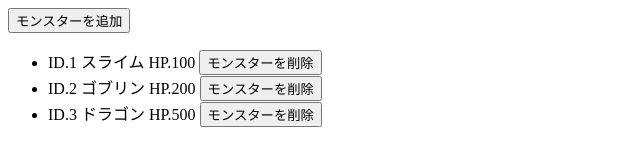
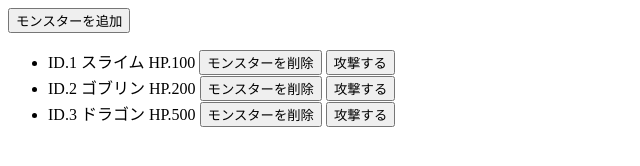
Before and after one commit to Takano1048/vuetry, a plain HTML site: page P76_ListAddDelete/index.html in a window 1280 px wide. Shown: the whole page, without its empty margins (0-640 px from the left). Drawn offline with nearby package versions, Linux system fonts and the light colour scheme.

Commit message:
リスト追加削除

```diff
--- a/P76_ListAddDelete/index.html
+++ b/P76_ListAddDelete/index.html
@@ -10,10 +10,11 @@
         <button v-on:click="doAdd">モンスターを追加</button>
         <ul>
             <!-- HPが300より小さいモンスターのみ表示-->
-            <li v-for="item in list"
+            <li v-for="(item, index) in list"
                 v-bind:key="item.id">
                 ID.{{ item.id}} {{ item.name }} HP.{{ item.hp }}
                 <button v-on:click="doRemove(index)">モンスターを削除</button>
+                <button v-on:click="doAttack(index)">攻撃する</button>
             </li>
         </ul>
     </div>
--- a/P76_ListAddDelete/main.js
+++ b/P76_ListAddDelete/main.js
@@ -24,6 +24,10 @@ var app = new Vue({
         doRemove : function(index) {
             // 受け取ったインデックスの位置から1個要素を削除
             this.list.splice(index,1);
-        }
+        },
+        // 攻撃ボタンをクリックした時のハンドラ
+        doAttack : function(index) {
+            this.list[index].hp -= 10;
+        },
     },
 })
```
